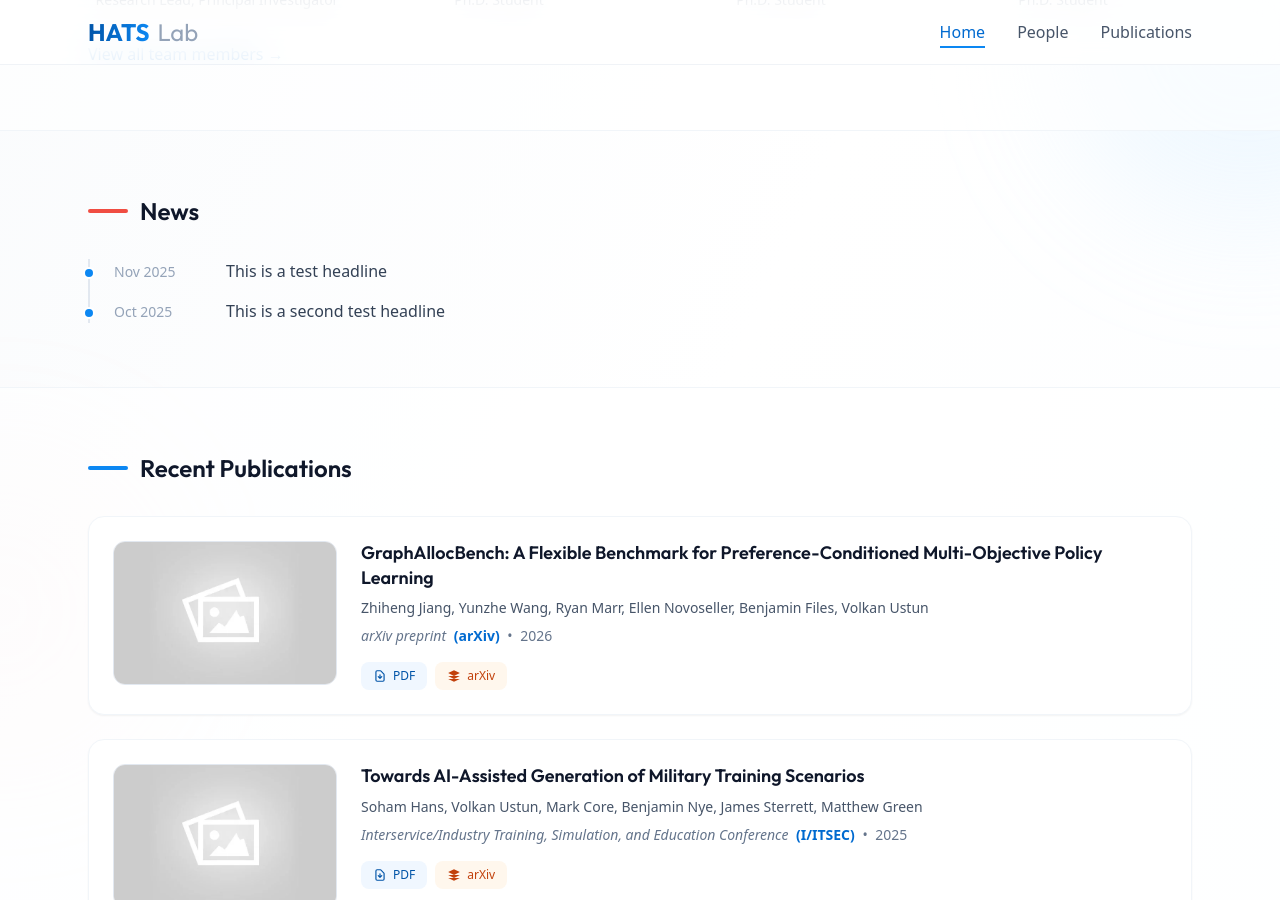
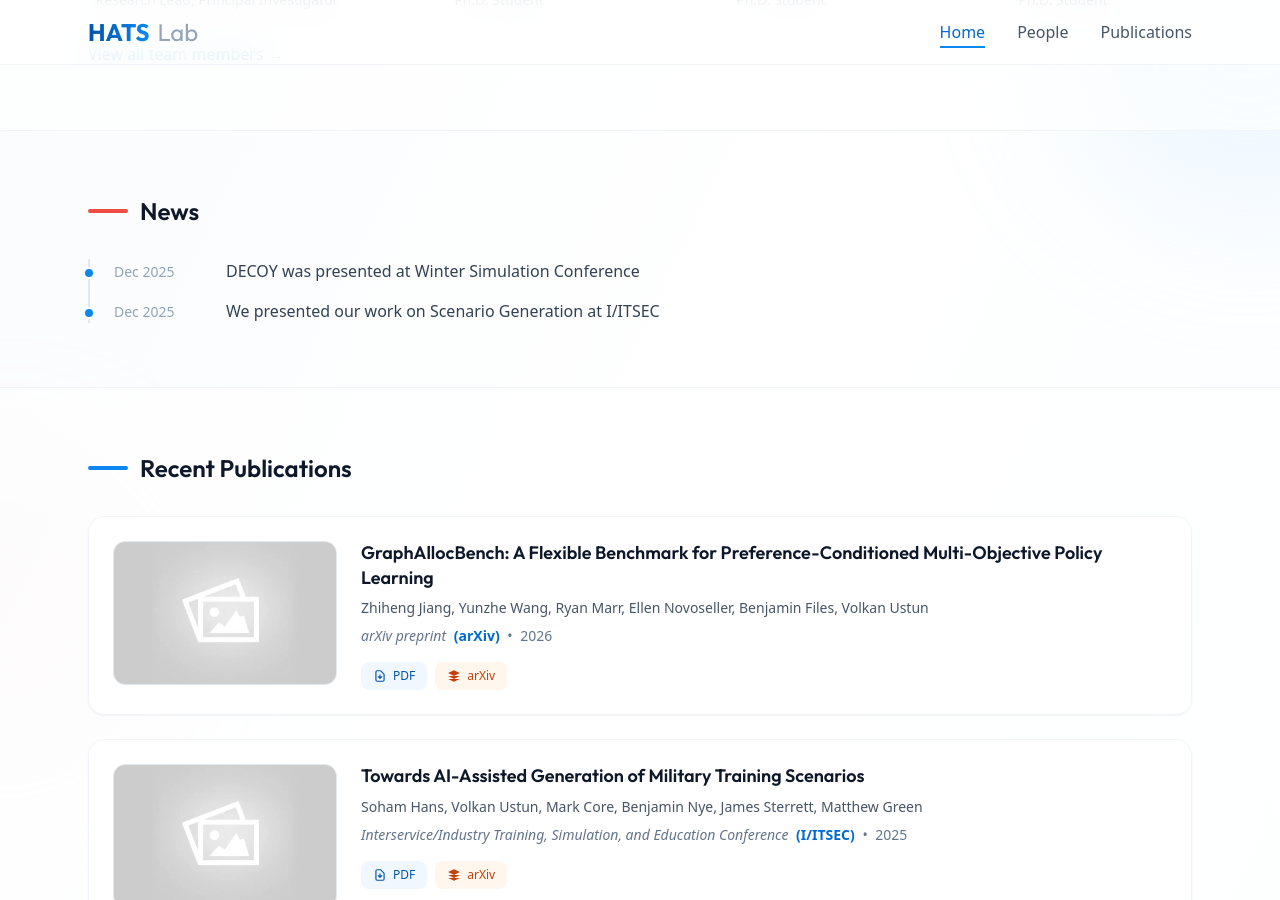
Before and after one commit to HATS-ICT/hats-ict.github.io, a Jekyll site: the page built from index.html, in a window 1280 px wide and 900 px high, scrolled down 764 px. Built offline with Jekyll 4.4.1, drawn with Linux system fonts in a browser that asks for light colours; nearby versions of some CDN libraries.

Commit message:
Update news.yml

```diff
--- a/_data/news.yml
+++ b/_data/news.yml
@@ -1,5 +1,5 @@
-- date: 2025-11-01
-  headline: "This is a test headline"
+- date: 2025-12-08
+  headline: "DECOY was presented at Winter Simulation Conference"
 
-- date: 2025-10-01
-  headline: "This is a second test headline"
+- date: 2025-12-03
+  headline: "We presented our work on Scenario Generation at I/ITSEC"
```
